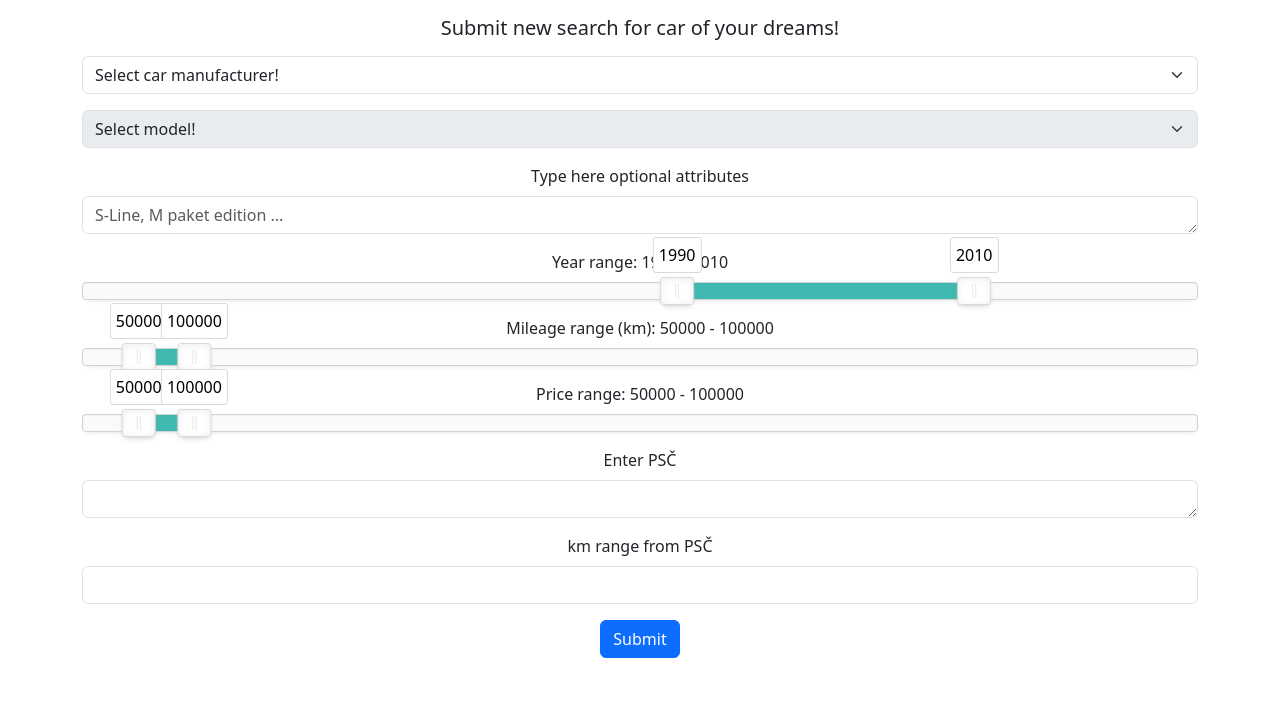
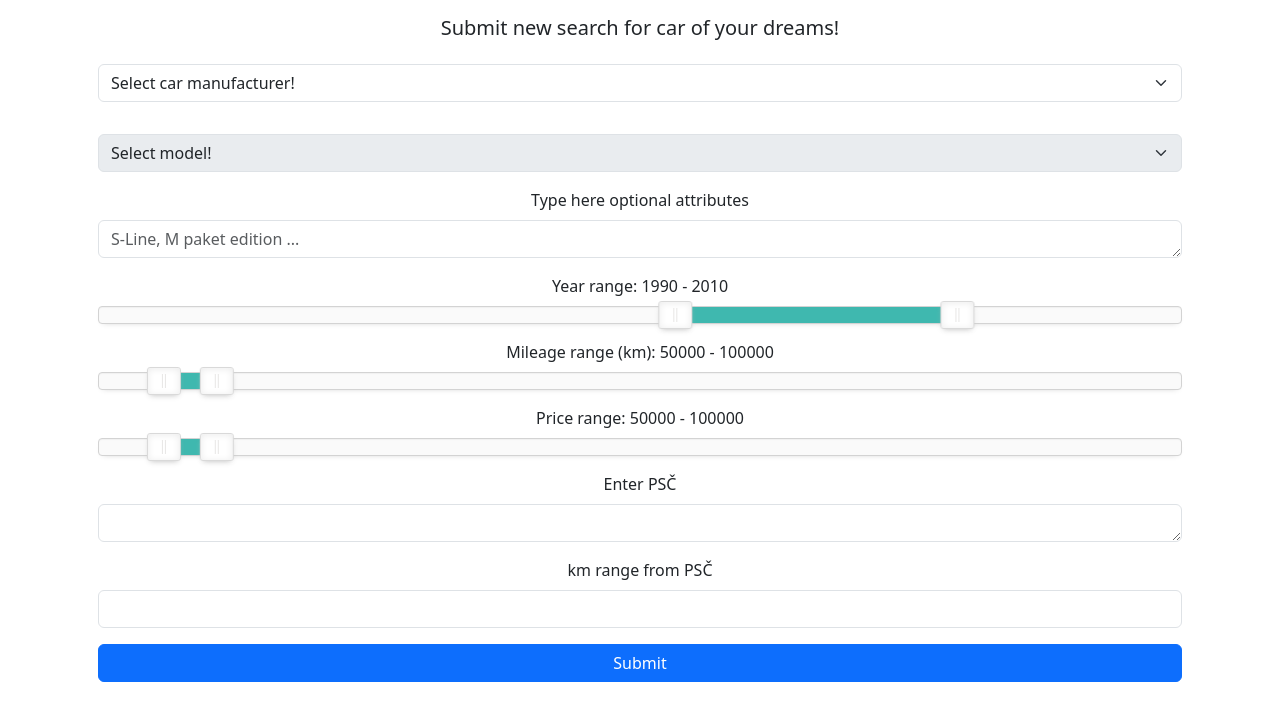
Before and after one commit to kipariss1/czech_out_auto_bot, a FastAPI app: page /create_search in a window 1280 px wide. Shown: the part 66-787 px from the top of the page. Run offline with FastAPI, Linux system fonts and the light colour scheme; data that the repository does not hold is empty.

Commit message:
fixed ui a bit

```diff
--- a/web-app/templates/create_search.html
+++ b/web-app/templates/create_search.html
@@ -4,47 +4,56 @@
 
 <div class="container text-center">
     <form>
-        <h5 class="my-3">Submit new search for car of your dreams!</h5>
+        <div class="row mx-3 mt-3">
+            <h5>Submit new search for car of your dreams!</h5>
+        </div>
+        <div class="row mx-3">
             <select class="form-select my-3" name="manufacturer" id="id-manufacturer">
                 <option selected>Select car manufacturer!</option>
                 {% for m in car_manufacturers %}
                     <option value="{{ m }}">{{ m }}</option>
                 {% endfor %}
             </select>
+        </div>
+        <div class="row mx-3">
             <select class="form-select my-3" name="model" id="id-model" disabled="true">
                 <option selected>Select model!</option>
             </select>
-        <div class="my-3">
+        </div>
+        <div class="row mx-3 mb-3">
             <label for="id-attributes" class="form-label">Type here optional attributes</label>
             <textarea class="form-control" id="id-attributes" rows="1" placeholder="S-Line, M paket edition ..."></textarea>
         </div>
-        <div class="my-3">
+        <div class="row mx-3 my-3">
             <label for="id-slider-year" class="form-label">Year range: <span id="id-year-range"></span></label>
             <div id="id-slider-year"></div>
         </div>
-        <div class="my-3">
+        <div class="row mx-3 my-3">
             <label for="id-slider-mileage" class="form-label">Mileage range (km): <span id="id-mileage-range"></span></label>
             <div id="id-slider-mileage"></div>
         </div>
-        <div class="my-3">
+        <div class="row mx-3 my-3">
             <label for="id-slider-price" class="form-label">Price range: <span id="id-price-range"></span></label>
             <div id="id-slider-price"></div>
         </div>
-        <div class="my-3">
+        <div class="row mx-3 my-3">
             <label for="id-psc-code" class="form-label">Enter PSČ</label>
             <textarea class="form-control" id="id-psc-code" rows="1"></textarea>
         </div>
-        <div class="my-3">
+        <div class="row mx-3 my-3">
             <label for="id-km-range" class="form-label">km range from PSČ</label>
             <input type="number" id="id-km-range" class="form-control" min="0" step="5">
         </div>
+        <div class="row mx-3 my-3">
             <button type="submit" class="btn btn-primary">Submit</button>
+        </div>
     </form>
 </div>
 
 <script src="{{ url_for('static', path='js/populate_models_field__create_search_form.js') }}"></script>
 
 <script type="module">
+    // TODO: update slider's
     const currentYear = new Date().getFullYear();
     var slider_year = document.getElementById('id-slider-year');
     var slider_mileage = document.getElementById('id-slider-mileage');
@@ -58,7 +67,6 @@
             "max": currentYear
         },
         step: 1,
-        tooltips: true,
         format: {
             to: function (value) {
                 return Math.round(value);
@@ -83,7 +91,6 @@
             "max": 1000000
         },
         step: 1,
-        tooltips: true,
         format: {
             to: function (value) {
                 return Math.round(value);
@@ -108,7 +115,6 @@
             "max": 1000000
         },
         step: 1,
-        tooltips: true,
         format: {
             to: function (value) {
                 return Math.round(value);
```
Lines whose indentation alone changed are shown as unchanged.
